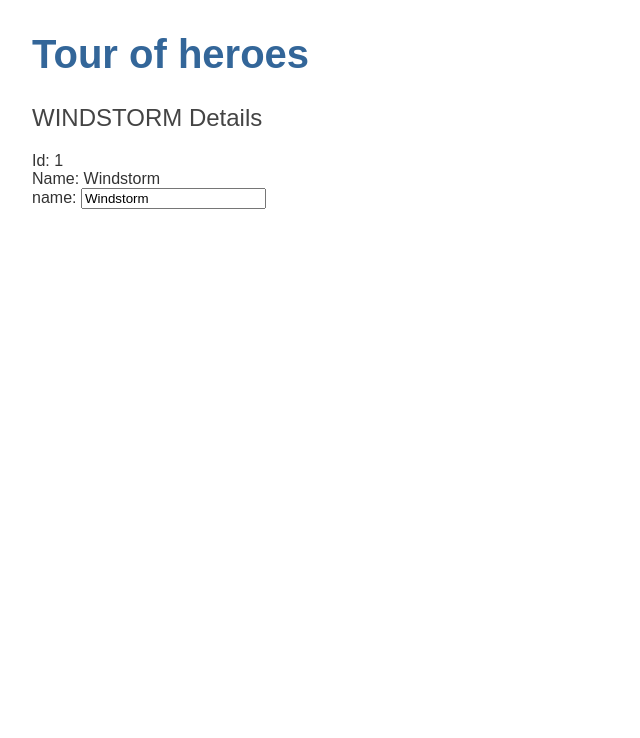
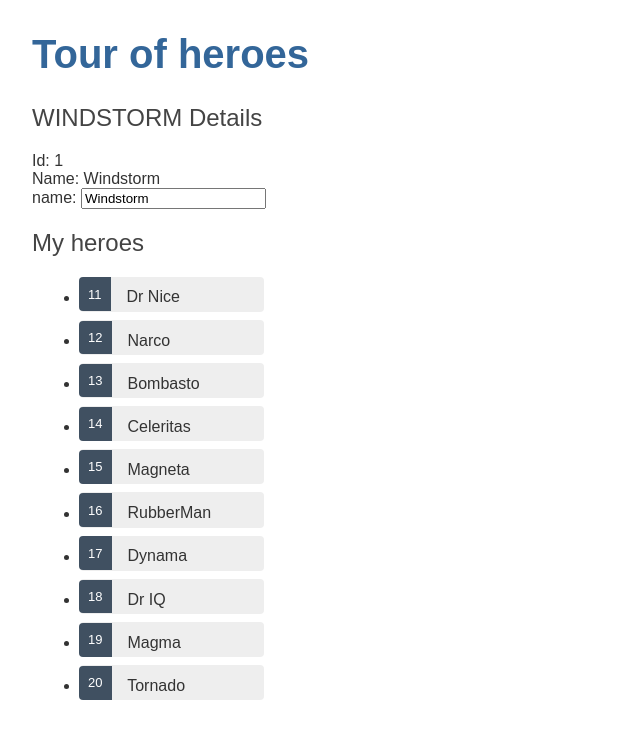
Before and after one commit to jhon-swai/angular-tour-of-heroes, an Angular app: page / in a window 1280 px wide. Shown: the top 738 px of the page, without its empty margins (0-640 px from the left). Built offline with nearby package versions, Linux system fonts and the light colour scheme.

Commit message:
list the heroes

```diff
--- a/src/app/heroes/heroes.component.css
+++ b/src/app/heroes/heroes.component.css
@@ -0,0 +1,44 @@
+/* HeroesComponent's private CSS styles */
+.heroes {
+  margin: 0 0 2em 0;
+  list-style-type: none;
+  padding: 0;
+  width: 15em;
+}
+.heroes li {
+  cursor: pointer;
+  position: relative;
+  left: 0;
+  background-color: #EEE;
+  margin: .5em;
+  padding: .3em 0;
+  height: 1.6em;
+  border-radius: 4px;
+}
+.heroes li:hover {
+  color: #607D8B;
+  background-color: #DDD;
+  left: .1em;
+}
+.heroes li.selected {
+  background-color: #CFD8DC;
+  color: white;
+}
+.heroes li.selected:hover {
+  background-color: #BBD8DC;
+  color: white;
+}
+.heroes .badge {
+  display: inline-block;
+  font-size: small;
+  color: white;
+  padding: 0.8em 0.7em 0 0.7em;
+  background-color:#405061;
+  line-height: 1em;
+  position: relative;
+  left: -1px;
+  top: -4px;
+  height: 1.8em;
+  margin-right: .8em;
+  border-radius: 4px 0 0 4px;
+}
--- a/src/app/heroes/heroes.component.html
+++ b/src/app/heroes/heroes.component.html
@@ -12,3 +12,13 @@
     <input [(ngModel)]="hero.name" placeholder="name">
   </label>
 </div>
+
+<!-- The list of heroes heroes part  -->
+<div class="heroes">
+  <h2>My heroes</h2>
+  <ul>
+    <li *ngFor="let hero of heroes" (click)="onSelect(hero)">
+      <span class="badge">{{hero.id}}</span> {{hero.name}}
+    </li>
+  </ul>
+</div>
--- a/src/app/heroes/heroes.component.ts
+++ b/src/app/heroes/heroes.component.ts
@@ -1,5 +1,7 @@
 import { Component, OnInit } from '@angular/core';
 import { Hero } from '../hero';
+import { HEROES } from '../mock-heroes';
+
 
 @Component({
   selector: 'app-heroes',
@@ -11,6 +13,7 @@
     id :1,
     name: 'Windstorm'
   };
+  heroes = HEROES;
 
   constructor() { }
 
--- /dev/null
+++ b/src/app/mock-heroes.ts
@@ -0,0 +1,14 @@
+import { Hero } from './hero';
+
+export const HEROES: Hero[] = [
+  { id: 11, name: 'Dr Nice' },
+  { id: 12, name: 'Narco' },
+  { id: 13, name: 'Bombasto' },
+  { id: 14, name: 'Celeritas' },
+  { id: 15, name: 'Magneta' },
+  { id: 16, name: 'RubberMan' },
+  { id: 17, name: 'Dynama' },
+  { id: 18, name: 'Dr IQ' },
+  { id: 19, name: 'Magma' },
+  { id: 20, name: 'Tornado' }
+];
```
